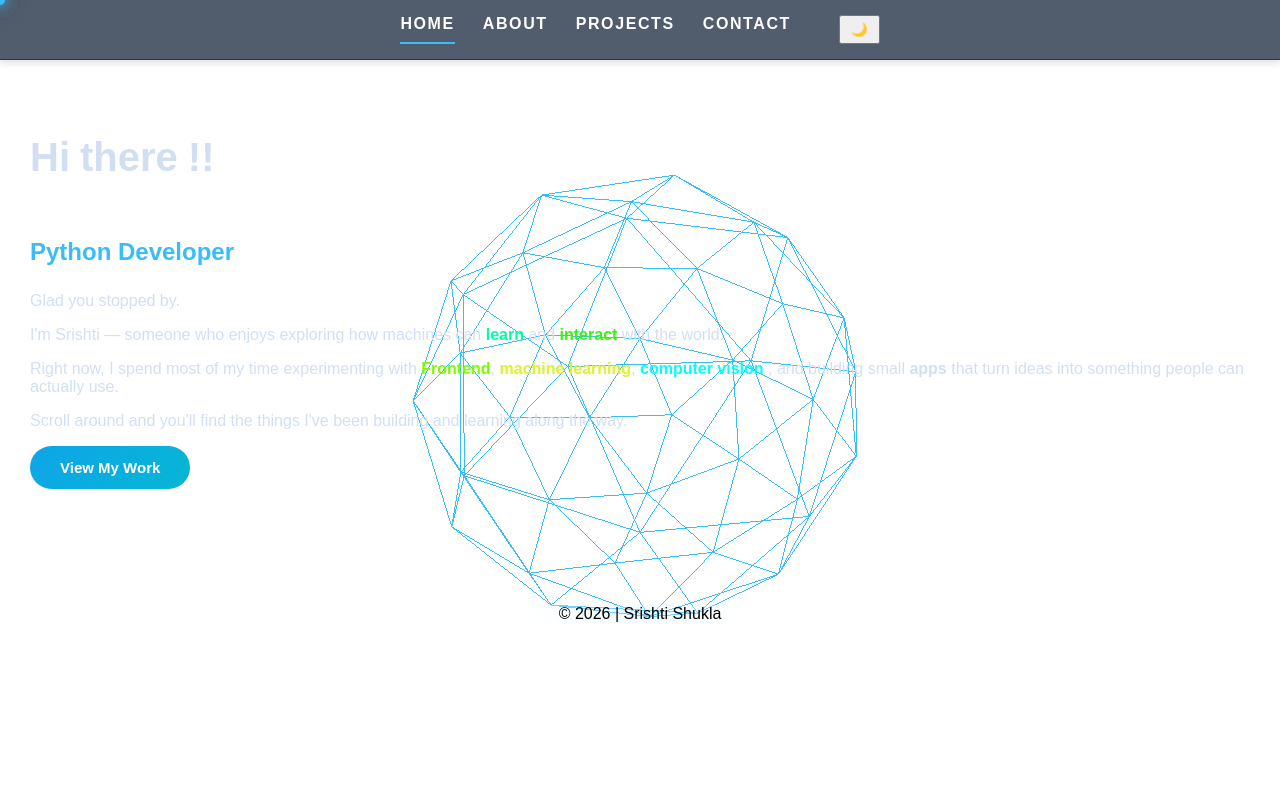
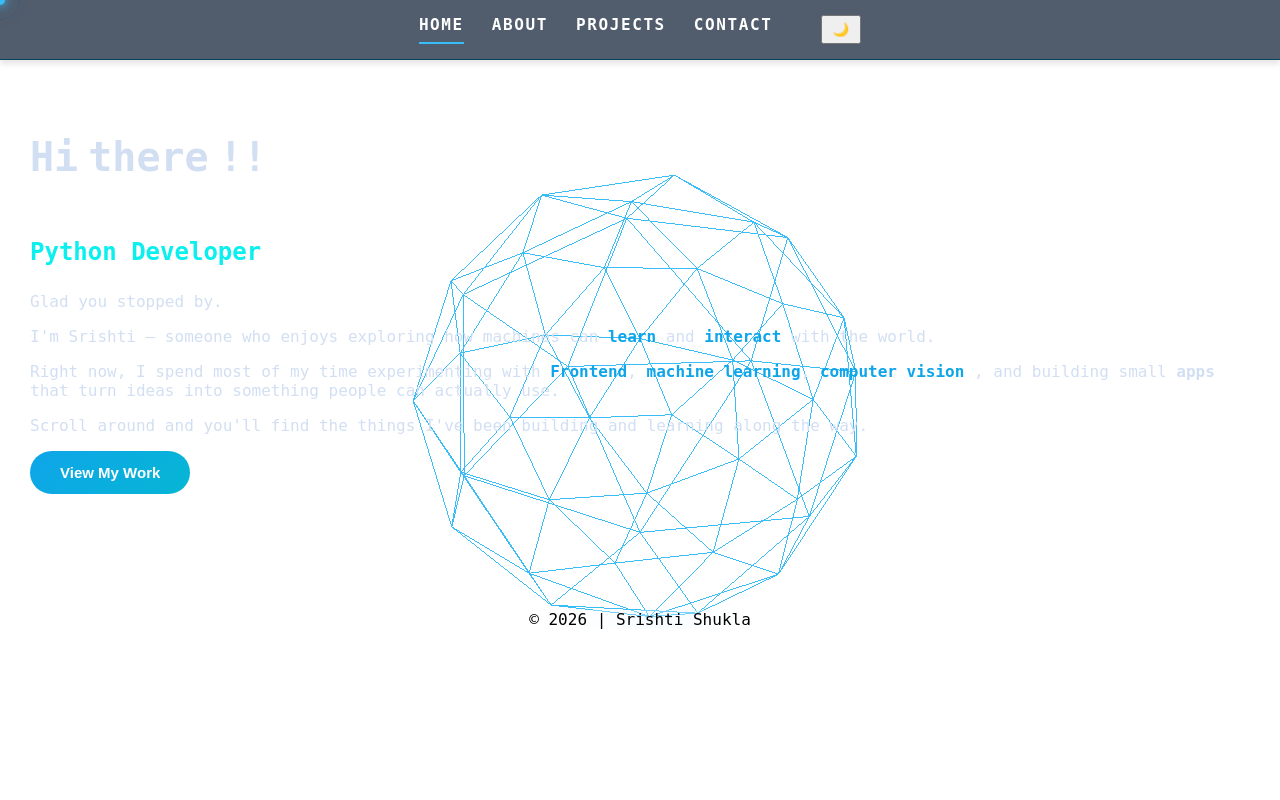
Before and after one commit to sris-14/Portfolio, a Flask app: page / in a window 1280 px wide. Run offline with Flask 3, Linux system fonts and the light colour scheme.

Commit message:
update: styling

```diff
--- a/static/style.css
+++ b/static/style.css
@@ -50,7 +50,7 @@ html{
 /* Default light mode */
 body{
     margin: 0;
-    font-family:'Syne', sans-serif;
+    font-family:'fira code', monospace;
     background: white;
     color: black;
     transition: background 0.3s ease, color 0.3s ease;
@@ -103,10 +103,15 @@ body.dark-mode {
 .hero h3{
     font-size: 1.5rem;
     height: 30px;
-    color: #38bdf8;
+    color: #0befef;
 }
 .hero-desc{
     color:#d2dff3;
+}
+
+.hero-desc strong{
+    color: #0ea5e9;
+    font-family: 'fira code', monospace;
 }
 
 .btn {
--- a/templates/index.html
+++ b/templates/index.html
@@ -12,12 +12,12 @@ Home Page
     <div class="hero-desc">
     <p>Glad you stopped by.</p>
     <p>I'm Srishti — someone who enjoys exploring how machines can
-        <strong style="color:#00ffa2">learn</strong> and
-        <strong style="color:#31f709">interact</strong> with the world.
+        <strong>learn</strong> and
+        <strong>interact</strong> with the world.
     </p>
     <p>
-        Right now, I spend most of my time experimenting with <strong style="color:lawngreen">Frontend</strong>,
-        <strong style="color:rgb(221, 241, 45)">machine learning</strong>, <strong style="color:aqua">computer vision</strong> ,
+        Right now, I spend most of my time experimenting with <strong>Frontend</strong>,
+        <strong>machine learning</strong>, <strong>computer vision</strong> ,
         and building small <b>apps</b> that turn ideas into something people can actually use.
     </p>
     <p>
```
